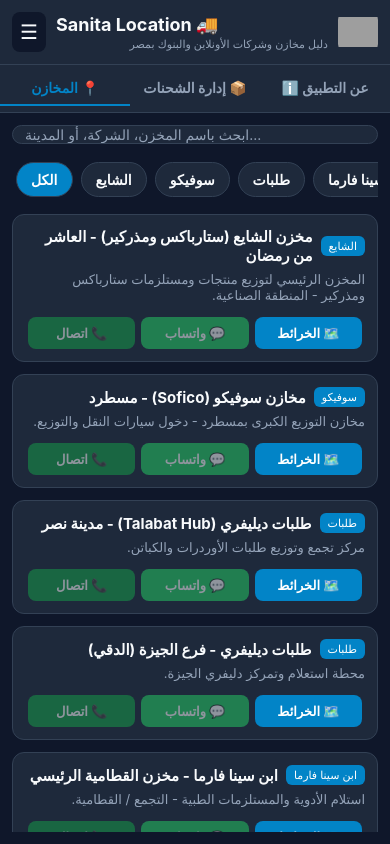
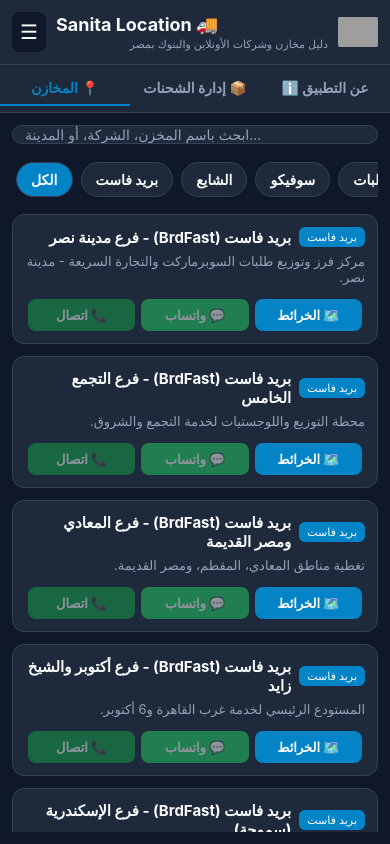
Before and after one commit to bodaahmed500a-ops/sanita-location, a React Native app: screen / in a window 390 px wide. Built offline with nearby package versions, Linux system fonts and the light colour scheme; grey boxes are pictures that could not be loaded.

Commit message:
Update App.js

```diff
--- a/App.js
+++ b/App.js
@@ -29,6 +29,126 @@
 const COMPANY_GMAIL = 'sanita.logistics.egypt@gmail.com';
 
 const INITIAL_LOCATIONS = [
+  {
+    id: '29',
+    name: 'بريد فاست (BrdFast) - فرع مدينة نصر',
+    company: 'بريد فاست',
+    phone: '15978',
+    notes: 'مركز فرز وتوزيع طلبات السوبرماركت والتجارة السريعة - مدينة نصر.',
+    mapsUrl: 'https://maps.google.com/?q=Breadfast+Nasr+City'
+  },
+  {
+    id: '30',
+    name: 'بريد فاست (BrdFast) - فرع التجمع الخامس',
+    company: 'بريد فاست',
+    phone: '15978',
+    notes: 'محطة التوزيع واللوجستيات لخدمة التجمع والشروق.',
+    mapsUrl: 'https://maps.google.com/?q=Breadfast+New+Cairo'
+  },
+  {
+    id: '31',
+    name: 'بريد فاست (BrdFast) - فرع المعادي ومصر القديمة',
+    company: 'بريد فاست',
+    phone: '15978',
+    notes: 'تغطية مناطق المعادي، المقطم، ومصر القديمة.',
+    mapsUrl: 'https://maps.google.com/?q=Breadfast+Maadi'
+  },
+  {
+    id: '32',
+    name: 'بريد فاست (BrdFast) - فرع أكتوبر والشيخ زايد',
+    company: 'بريد فاست',
+    phone: '15978',
+    notes: 'المستودع الرئيسي لخدمة غرب القاهرة و6 أكتوبر.',
+    mapsUrl: 'https://maps.google.com/?q=Breadfast+October'
+  },
+  {
+    id: '33',
+    name: 'بريد فاست (BrdFast) - فرع الإسكندرية (سموحة)',
+    company: 'بريد فاست',
+    phone: '15978',
+    notes: 'مركز التوزيع الساحلي لمنتجات بريد فاست بالإسكندرية.',
+    mapsUrl: 'https://maps.google.com/?q=Breadfast+Alexandria'
+  },
+  {
+    id: '34',
+    name: 'تيمبرلاند / فيفث ستريت - مخزن التجمع',
+    company: 'براندات وملابس',
+    phone: '0225000000',
+    notes: 'استلام وتوزيع الملابس والمستلزمات العالمية.',
+    mapsUrl: 'https://maps.google.com/?q=Fifth+Street+Warehouse+New+Cairo'
+  },
+  {
+    id: '35',
+    name: 'كايرو كارت (CairoCart) - مخزن العبور',
+    company: 'كايرو كارت',
+    phone: '0226000000',
+    notes: 'منصة التجارة الإلكترونية - استلام شحنات الموردين.',
+    mapsUrl: 'https://maps.google.com/?q=CairoCart+Obour'
+  },
+  {
+    id: '36',
+    name: 'مستودع ريكتك (R-Tech Logistics) - أبو رواش',
+    company: 'لوجستيات متنوعة',
+    phone: '0235000000',
+    notes: 'خدمات التخزين والشحن السريع للشركات الناشئة.',
+    mapsUrl: 'https://maps.google.com/?q=RTech+Logistics+Abu+Rawash'
+  },
+  {
+    id: '37',
+    name: 'شركة سبيد لوجستيك (Speed Logistics) - المعادي',
+    company: 'سبيد لوجستيك',
+    phone: '0227000000',
+    notes: 'محطة تجميع وتوزيع طرود التجارة الإلكترونية.',
+    mapsUrl: 'https://maps.google.com/?q=Speed+Logistics+Maadi'
+  },
+  {
+    id: '38',
+    name: 'مستودعات جهينة - المركز الرئيسي (6 أكتوبر)',
+    company: 'جهينة',
+    phone: '16150',
+    notes: 'المنطقة الصناعية - استلام وتوريد المنتجات الغذائية.',
+    mapsUrl: 'https://maps.google.com/?q=Juhayna+Plant+6th+October'
+  },
+  {
+    id: '39',
+    name: 'مستودعات المراعي (Paskin) - أبو رواش',
+    company: 'المراعي',
+    phone: '19222',
+    notes: 'توزيع الأغذية ومنتجات الألبان.',
+    mapsUrl: 'https://maps.google.com/?q=Almarai+Abu+Rawash'
+  },
+  {
+    id: '40',
+    name: 'شركة إكسبريس شيب (Express Ship) - وسط البلد',
+    company: 'إكسبريس شيب',
+    phone: '0223000000',
+    notes: 'شحن وتوصيل الطرود الفورية للمتاجر.',
+    mapsUrl: 'https://maps.google.com/?q=Express+Ship+Downtown+Cairo'
+  },
+  {
+    id: '41',
+    name: 'مستودع شركة مراد للتجارة والتوزيع - المؤسسة',
+    company: 'توزيع عام',
+    phone: '0222000000',
+    notes: 'محطة توزيع شبرا الخيمة والمؤسسة.',
+    mapsUrl: 'https://maps.google.com/?q=Mostorod+Distribution+Hub'
+  },
+  {
+    id: '42',
+    name: 'شركة فاستل (Fastel Delivery) - الدقي',
+    company: 'فاستل',
+    phone: '0237000000',
+    notes: 'توصيل أوردرات المطاعم والمتاجر أونلاين.',
+    mapsUrl: 'https://maps.google.com/?q=Fastel+Dokki'
+  },
+  {
+    id: '43',
+    name: 'مخازن تريدر لخدمات الشحن - مدينة نصر',
+    company: 'تريدر',
+    phone: '0224000000',
+    notes: 'فرز وتسليم شحنات التجار لشركات الشحن.',
+    mapsUrl: 'https://maps.google.com/?q=Trader+Nasr+City'
+  },
   {
     id: '1',
     name: 'مخزن الشايع (ستارباكس ومذركير) - العاشر من رمضان',
@@ -257,6 +377,7 @@
 
 const COMPANIES_LIST = [
   'الكل',
+  'بريد فاست',
   'الشايع',
   'سوفيكو',
   'طلبات',
@@ -274,6 +395,8 @@
   'مترو وخير زمان',
   'سبينس',
   'هومز مارت',
+  'جهينة',
+  'المراعي',
   'بنوك ومحطات'
 ];
 
@@ -509,7 +632,8 @@
 
   const handleSendStatus = (s, statusType) => {
     const currentDateTime = new Date().toLocaleString('ar-EG', { hour12: true });
-    const locationMapUrl = 'https://maps.google.com/?q=current+location';
+    const locationMapUrl = `https://maps.google.com/?q=${encodeURIComponent(s.destination)}`;
+
     let targetNumber = s.clientPhone ? s.clientPhone.trim() : DEFAULT_TARGET_WA;
     let cleanPhone = targetNumber.replace(/[^0-9]/g, '');
     if (cleanPhone.startsWith('0')) {
@@ -519,23 +643,22 @@
     let message = '';
     if (statusType === 'arrival') {
       message =
-        `🟢 [إشعار وصول شحنة]\n` +
+        '🟢 [إشعار وصول للموقع]\n' +
         `👨‍✈️ السائق: ${s.driverName}\n` +
         `📦 رقم الشحنة: ${s.shipmentNo}\n` +
         `📍 الوجهة: ${s.destination}\n` +
-        `📦 الحالة: ${s.status || 'في الطريق'}\n` +
         `⏰ وقت الوصول: ${currentDateTime}\n` +
-        (s.smartETA ? `⏱️ وقت الوصول المتوقع (ETA): ${s.smartETA}\n` : '') +
-        `🗺️ موقع اللوكيشن الحالي:\n${locationMapUrl}`;
+        `🗺️ لوكيشن تواجد السائق ورسالة الوصول:\n${locationMapUrl}\n` +
+        '-------------------';
     } else {
       message =
-        `🔴 [إشعار إنهاء وتسليم شحنة]\n` +
+        '🔴 [إشعار إنهاء وتسليم الشحنة]\n' +
         `👨‍✈️ السائق: ${s.driverName}\n` +
         `📦 رقم الشحنة: ${s.shipmentNo}\n` +
         `📍 الوجهة: ${s.destination}\n` +
-        `📦 الحالة: ${s.status || 'تم التسليم'}\n` +
-        `🏁 وقت الخروج والانتهاء: ${currentDateTime}\n` +
-        `🗺️ موقع اللوكيشن الحالي:\n${locationMapUrl}`;
+        `🏁 وقت الانتهاء والتسليم: ${currentDateTime}\n` +
+        `🗺️ لوكيشن نقطة التسليم:\n${locationMapUrl}\n` +
+        '-------------------';
     }
 
     const url = `https://api.whatsapp.com/send?phone=${cleanPhone}&text=${encodeURIComponent(message)}`;
@@ -551,20 +674,22 @@
     }
 
     let reportText =
-      `📋 [تقرير الشحنات النشطة - شركة سانيتا]\n` +
+      '📋 [تقرير الشحنات النشطة - شركة سانيتا]\n' +
       `📅 تاريخ التقرير: ${new Date().toLocaleString('ar-EG', { hour12: true })}\n` +
-      `-------------------\n`;
+      '-------------------\n';
 
     savedShipments.forEach((s, index) => {
+      const locationMapUrl = `https://maps.google.com/?q=${encodeURIComponent(s.destination)}`;
       reportText +=
         `\n${index + 1}. السائق: ${s.driverName}\n` +
         `📦 الشحنة: ${s.shipmentNo}\n` +
         `📍 الوجهة: ${s.destination}\n` +
         `📦 الحالة: ${s.status || 'في الطريق'}\n` +
         (s.smartETA ? `⏱️ الـ ETA: ${s.smartETA}\n` : '') +
-        `${s.meterNo ? '⚡ العداد: ' + s.meterNo + '\n' : ''}` +
-        `${s.driverNotes ? '📝 ملاحظات السائق: ' + s.driverNotes + '\n' : ''}` +
-        `-------------------`;
+        (s.meterNo ? '⚡ العداد: ' + s.meterNo + '\n' : '') +
+        (s.driverNotes ? '📝 ملاحظات السائق: ' + s.driverNotes + '\n' : '') +
+        `🗺️ لوكيشن الوجهة:\n${locationMapUrl}\n` +
+        '-------------------';
     });
 
     let targetNumber = DEFAULT_TARGET_WA;
@@ -621,7 +746,6 @@
         </View>
       )}
 
-      {/* الهيدر */}
       <View style={[styles.header, { backgroundColor: theme.cardBg, borderColor: theme.border }]}>
         <TouchableOpacity style={[styles.menuBtn, { backgroundColor: theme.inputBg }]} onPress={() => setMenuVisible(true)}>
           <Text style={{ fontSize: 20, color: theme.textMain }}>☰</Text>
@@ -635,7 +759,6 @@
         <Image source={{ uri: LOGO_URL }} style={styles.logo} resizeMode="contain" />
       </View>
 
-      {/* شريط التنقل بين التبويبات */}
       <View style={[styles.tabBar, { backgroundColor: theme.cardBg, borderColor: theme.border }]}>
         <TouchableOpacity
           style={[styles.tabItem, activeTab === 'locations' && styles.activeTabItem]}
@@ -665,7 +788,6 @@
         </TouchableOpacity>
       </View>
 
-      {/* المحتوى حسب التبويب النشط */}
       {activeTab === 'locations' && (
         <View style={styles.contentContainer}>
           <TextInput
@@ -768,7 +890,7 @@
 
             <TextInput
               style={[styles.input, { backgroundColor: theme.inputBg, color: theme.textMain, borderColor: theme.border }]}
-              placeholder="رقم هاتف العميل / المشرف (اختياري)..."
+              placeholder="رقم هاتف المشرف المسؤول..."
               placeholderTextColor={theme.textSub}
               keyboardType="phone-pad"
               value={clientPhone}
@@ -828,6 +950,7 @@
 
               <Text style={[styles.shipmentDetail, { color: theme.textSub }]}>📦 رقم الشحنة: {item.shipmentNo}</Text>
               <Text style={[styles.shipmentDetail, { color: theme.textSub }]}>📍 الوجهة: {item.destination}</Text>
+              <Text style={[styles.shipmentDetail, { color: theme.textSub }]}>📞 هاتف المشرف: {item.clientPhone}</Text>
               {item.driverNotes ? <Text style={[styles.shipmentDetail, { color: theme.textSub }]}>📝 ملاحظات: {item.driverNotes}</Text> : null}
               <Text style={[styles.shipmentDate, { color: theme.textSub }]}>⏰ {item.date}</Text>
 
@@ -883,7 +1006,6 @@
               )}
             </View>
 
-            {/* زر التواصل مع المطور */}
             <TouchableOpacity style={styles.devContactBtn} onPress={contactDeveloper}>
               <Text style={styles.devContactBtnText}>👨‍💻 تواصل مع المطور</Text>
             </TouchableOpacity>
@@ -911,7 +1033,6 @@
         </ScrollView>
       )}
 
-      {/* مودال تغيير حالة الشحنة السريع */}
       <Modal visible={statusModalVisible} transparent={true} animationType="fade">
         <View style={styles.modalOverlay}>
           <View style={[styles.menuContainer, { backgroundColor: theme.cardBg, minHeight: 220 }]}>
@@ -934,7 +1055,6 @@
         </View>
       </Modal>
 
-      {/* مودال إدخال الرمز السري عند الدخول لقسم الشحنات */}
       <Modal visible={pinModalVisible} transparent={true} animationType="fade">
         <KeyboardAvoidingView behavior={Platform.OS === 'ios' ? 'padding' : 'height'} style={styles.modalOverlay}>
           <View style={[styles.menuContainer, { backgroundColor: theme.cardBg, minHeight: 220 }]}>
@@ -952,13 +1072,12 @@
               <Text style={styles.submitBtnText}>تحقق ودخول</Text>
             </TouchableOpacity>
             <TouchableOpacity style={[styles.closeMenuBtn, { marginTop: 10 }]} onPress={() => setPinModalVisible(false)}>
-              <Text style={{ color: '#FFF', fontWeight: 'bold' }}>إلغاء</Text>
+              <Text style={{ color: '#FFF', fontWeight: 'bold' }}>إغلاق</Text>
             </TouchableOpacity>
           </View>
         </KeyboardAvoidingView>
       </Modal>
 
-      {/* مودال تعيين/تغيير الرمز السري الجديد (معدل لمنع تعليق الكيبورد) */}
       <Modal visible={pinSetupModal} transparent={true} animationType="fade">
         <KeyboardAvoidingView
           behavior={Platform.OS === 'ios' ? 'padding' : 'height'}
@@ -985,7 +1104,6 @@
         </KeyboardAvoidingView>
       </Modal>
 
-      {/* قائمة الإعدادات الجانبية */}
       <Modal visible={menuVisible} transparent={true} animationType="slide">
         <View style={styles.modalOverlay}>
           <View style={[styles.menuContainer, { backgroundColor: theme.cardBg }]}>
@@ -1001,7 +1119,6 @@
               <Switch value={customPinEnabled} onValueChange={handleTogglePinFeature} />
             </View>
 
-            {/* زر تغيير كلمة السر */}
             <TouchableOpacity
               style={styles.changePinMenuBtn}
               onPress={() => {
```
